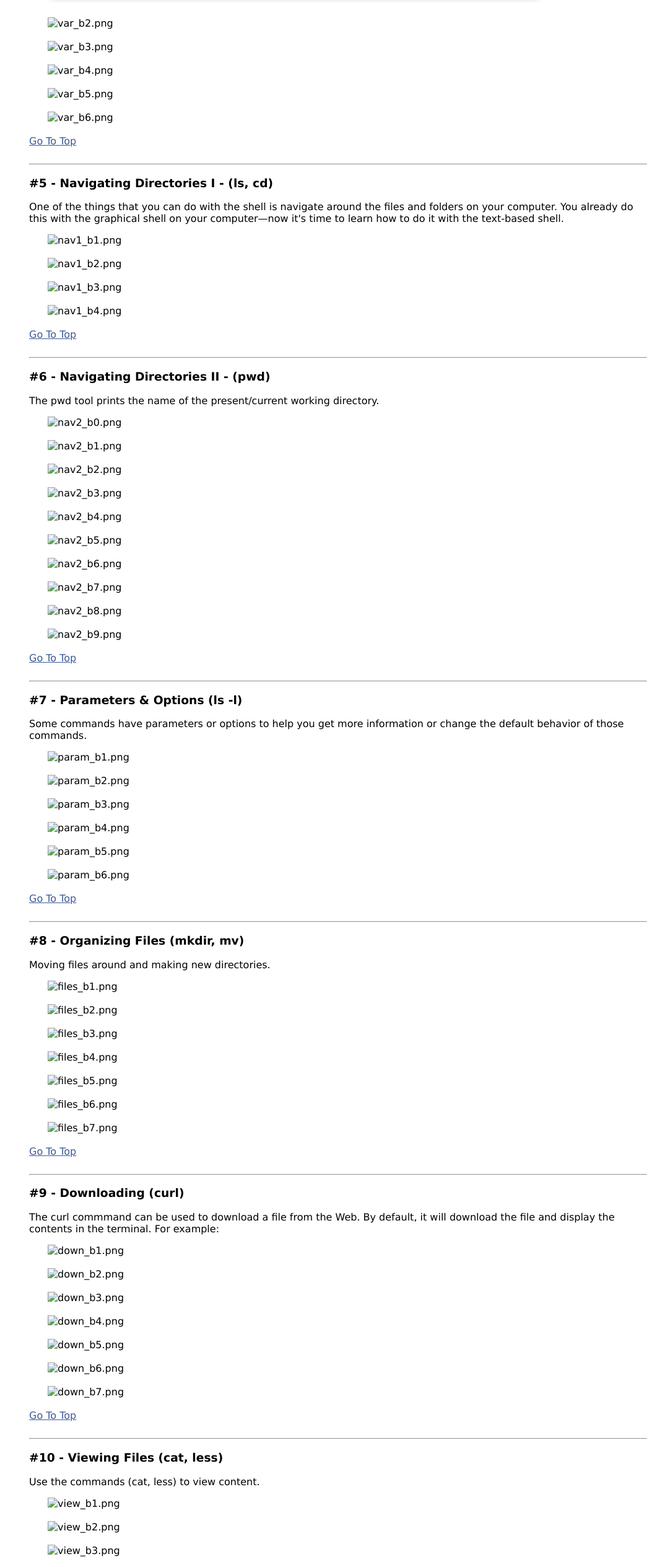
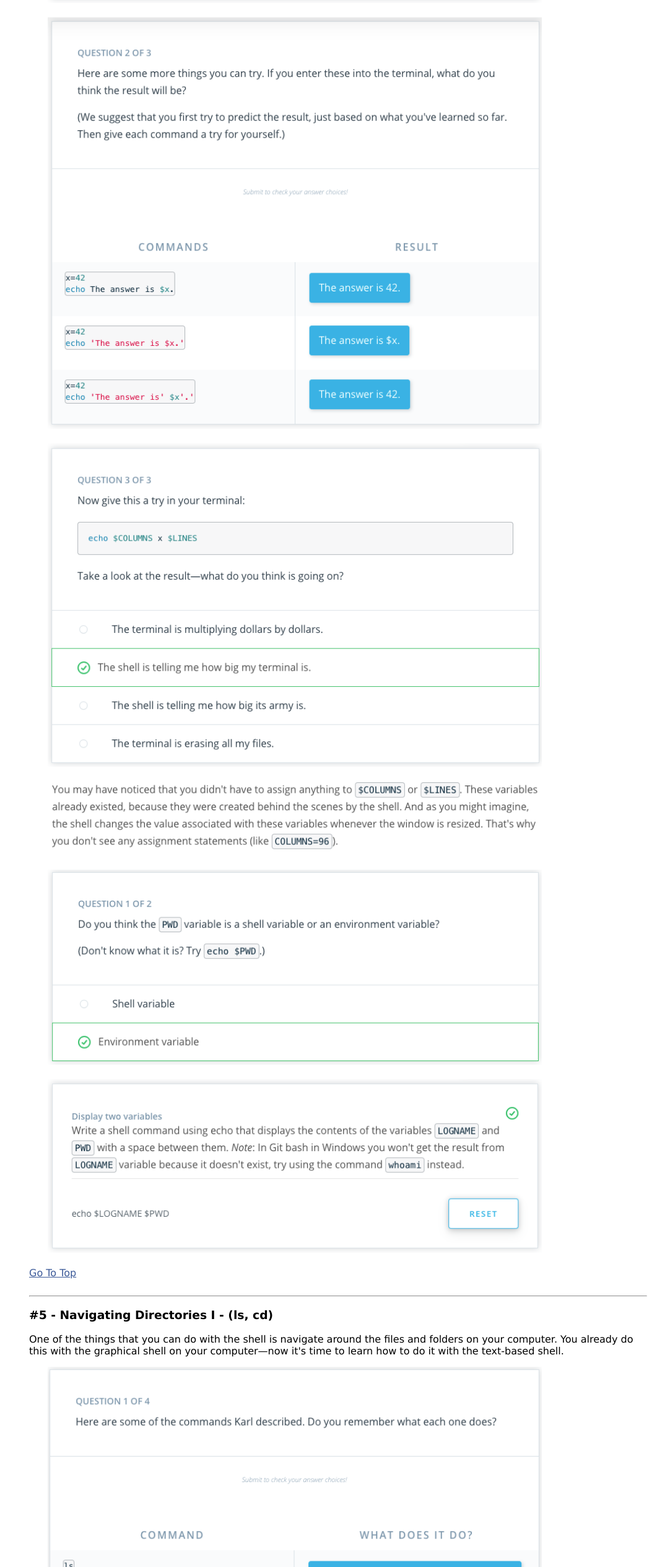
Before and after one commit to fswylie01/udacity-ipnd, a plain HTML site: page Project_2/shell_notes/shell_home.html in a window 1280 px wide. Shown: the part 7966-10494 px from the top of the page at 62% size, without its empty margins (219-1280 px from the left). Drawn offline with Linux system fonts and the light colour scheme.

Commit message:
updated image links

```diff
--- a/Project_2/shell_notes/shell_home.html
+++ b/Project_2/shell_notes/shell_home.html
@@ -223,15 +223,15 @@
     </p>
     <img src="./shell_images/var_b1.png" style="border-style:none; width: 80%;
     margin-left: 30px;"  alt="var_b1.png"><br /><br />
-    <img src="../../images/shell_images/var_b2.png" style="border-style:none; width: 80%;
+    <img src="./shell_images/var_b2.png" style="border-style:none; width: 80%;
     margin-left: 30px;"  alt="var_b2.png"><br /><br />
-    <img src="../../images/shell_images/var_b3.png" style="border-style:none; width: 80%;
+    <img src="./shell_images/var_b3.png" style="border-style:none; width: 80%;
     margin-left: 30px;"  alt="var_b3.png"><br /><br />
-    <img src="../../images/shell_images/var_b4.png" style="border-style:none; width: 80%;
+    <img src="./shell_images/var_b4.png" style="border-style:none; width: 80%;
     margin-left: 30px;"  alt="var_b4.png"><br /><br />
-    <img src="../../images/shell_images/var_b5.png" style="border-style:none; width: 80%;
+    <img src="./shell_images/var_b5.png" style="border-style:none; width: 80%;
     margin-left: 30px;"  alt="var_b5.png"><br /><br />
-    <img src="../../images/shell_images/var_b6.png" style="border-style:none; width: 80%;
+    <img src="./shell_images/var_b6.png" style="border-style:none; width: 80%;
     margin-left: 30px;"  alt="var_b6.png"><br />
 
     <br />
@@ -248,13 +248,13 @@
       your computer. You already do this with the graphical shell on your computer—now it's time to
       learn how to do it with the text-based shell.
     </p>
-    <img src="../../images/shell_images/nav1_b1.png" style="border-style:none; width: 80%;
+    <img src="./shell_images/nav1_b1.png" style="border-style:none; width: 80%;
     margin-left: 30px;"  alt="nav1_b1.png"><br /><br />
-    <img src="../../images/shell_images/nav1_b2.png" style="border-style:none; width: 80%;
+    <img src="./shell_images/nav1_b2.png" style="border-style:none; width: 80%;
     margin-left: 30px;"  alt="nav1_b2.png"><br /><br />
-    <img src="../../images/shell_images/nav1_b3.png" style="border-style:none; width: 80%;
+    <img src="./shell_images/nav1_b3.png" style="border-style:none; width: 80%;
     margin-left: 30px;"  alt="nav1_b3.png"><br /><br />
-    <img src="../../images/shell_images/nav1_b4.png" style="border-style:none; width: 80%;
+    <img src="./shell_images/nav1_b4.png" style="border-style:none; width: 80%;
     margin-left: 30px;"  alt="nav1_b4.png"><br />
 
     <br />
@@ -269,25 +269,25 @@
     <p>
     The pwd tool prints the name of the present/current working directory.
     </p>
-    <img src="../../images/shell_images/nav2_b0.png" style="border-style:none; width: 60%;
+    <img src="./shell_images/nav2_b0.png" style="border-style:none; width: 60%;
     margin-left: 30px;"  alt="nav2_b0.png"><br /><br />
-    <img src="../../images/shell_images/nav2_b1.png" style="border-style:none; width: 80%;
+    <img src="./shell_images/nav2_b1.png" style="border-style:none; width: 80%;
     margin-left: 30px;"  alt="nav2_b1.png"><br /><br />
-    <img src="../../images/shell_images/nav2_b2.png" style="border-style:none; width: 80%;
+    <img src="./shell_images/nav2_b2.png" style="border-style:none; width: 80%;
     margin-left: 30px;"  alt="nav2_b2.png"><br /><br />
-    <img src="../../images/shell_images/nav2_b3.png" style="border-style:none; width: 80%;
+    <img src="./shell_images/nav2_b3.png" style="border-style:none; width: 80%;
     margin-left: 30px;"  alt="nav2_b3.png"><br /><br />
-    <img src="../../images/shell_images/nav2_b4.png" style="border-style:none; width: 80%;
+    <img src="./shell_images/nav2_b4.png" style="border-style:none; width: 80%;
     margin-left: 30px;"  alt="nav2_b4.png"><br /><br />
-    <img src="../../images/shell_images/nav2_b5.png" style="border-style:none; width: 80%;
+    <img src="./shell_images/nav2_b5.png" style="border-style:none; width: 80%;
     margin-left: 30px;"  alt="nav2_b5.png"><br /><br />
-    <img src="../../images/shell_images/nav2_b6.png" style="border-style:none; width: 80%;
+    <img src="./shell_images/nav2_b6.png" style="border-style:none; width: 80%;
     margin-left: 30px;"  alt="nav2_b6.png"><br /><br />
-    <img src="../../images/shell_images/nav2_b7.png" style="border-style:none; width: 80%;
+    <img src="./shell_images/nav2_b7.png" style="border-style:none; width: 80%;
     margin-left: 30px;"  alt="nav2_b7.png"><br /><br />
-    <img src="../../images/shell_images/nav2_b8.png" style="border-style:none; width: 80%;
+    <img src="./shell_images/nav2_b8.png" style="border-style:none; width: 80%;
     margin-left: 30px;"  alt="nav2_b8.png"><br /><br />
-    <img src="../../images/shell_images/nav2_b9.png" style="border-style:none; width: 80%;
+    <img src="./shell_images/nav2_b9.png" style="border-style:none; width: 80%;
     margin-left: 30px;"  alt="nav2_b9.png"><br />
 
     <br />
@@ -302,17 +302,17 @@
     Some commands have parameters or options to help you get more information or change the
     default behavior of those commands.
     </p>
-    <img src="../../images/shell_images/param_b1.png" style="border-style:none; width: 60%;
+    <img src="./shell_images/param_b1.png" style="border-style:none; width: 60%;
     margin-left: 30px;"  alt="param_b1.png"><br /><br />
-    <img src="../../images/shell_images/param_b2.png" style="border-style:none; width: 80%;
+    <img src="./shell_images/param_b2.png" style="border-style:none; width: 80%;
     margin-left: 30px;"  alt="param_b2.png"><br /><br />
-    <img src="../../images/shell_images/param_b3.png" style="border-style:none; width: 80%;
+    <img src="./shell_images/param_b3.png" style="border-style:none; width: 80%;
     margin-left: 30px;"  alt="param_b3.png"><br /><br />
-    <img src="../../images/shell_images/param_b4.png" style="border-style:none; width: 80%;
+    <img src="./shell_images/param_b4.png" style="border-style:none; width: 80%;
     margin-left: 30px;"  alt="param_b4.png"><br /><br />
-    <img src="../../images/shell_images/param_b5.png" style="border-style:none; width: 80%;
+    <img src="./shell_images/param_b5.png" style="border-style:none; width: 80%;
     margin-left: 30px;"  alt="param_b5.png"><br /><br />
-    <img src="../../images/shell_images/param_b6.png" style="border-style:none; width: 80%;
+    <img src="./shell_images/param_b6.png" style="border-style:none; width: 80%;
     margin-left: 30px;"  alt="param_b6.png"><br />
 
     <br />
@@ -326,19 +326,19 @@
     <p>
     Moving files around and making new directories.
     </p>
-    <img src="../../images/shell_images/files_b1.png" style="border-style:none; width: 60%;
+    <img src="./shell_images/files_b1.png" style="border-style:none; width: 60%;
     margin-left: 30px;"  alt="files_b1.png"><br /><br />
-    <img src="../../images/shell_images/files_b2.png" style="border-style:none; width: 80%;
+    <img src="./shell_images/files_b2.png" style="border-style:none; width: 80%;
     margin-left: 30px;"  alt="files_b2.png"><br /><br />
-    <img src="../../images/shell_images/files_b3.png" style="border-style:none; width: 80%;
+    <img src="./shell_images/files_b3.png" style="border-style:none; width: 80%;
     margin-left: 30px;"  alt="files_b3.png"><br /><br />
-    <img src="../../images/shell_images/files_b4.png" style="border-style:none; width: 80%;
+    <img src="./shell_images/files_b4.png" style="border-style:none; width: 80%;
     margin-left: 30px;"  alt="files_b4.png"><br /><br />
-    <img src="../../images/shell_images/files_b5.png" style="border-style:none; width: 80%;
+    <img src="./shell_images/files_b5.png" style="border-style:none; width: 80%;
     margin-left: 30px;"  alt="files_b5.png"><br /><br />
-    <img src="../../images/shell_images/files_b6.png" style="border-style:none; width: 80%;
+    <img src="./shell_images/files_b6.png" style="border-style:none; width: 80%;
     margin-left: 30px;"  alt="files_b6.png"><br /><br />
-    <img src="../../images/shell_images/files_b7.png" style="border-style:none; width: 80%;
+    <img src="./shell_images/files_b7.png" style="border-style:none; width: 80%;
     margin-left: 30px;"  alt="files_b7.png"><br />
 
     <br />
@@ -353,19 +353,19 @@
     The curl commmand can be used to download a file from the Web. By default, it will download the
     file and display the contents in the terminal. For example:
     </p>
-    <img src="../../images/shell_images/down_b1.png" style="border-style:none; width: 60%;
+    <img src="./shell_images/down_b1.png" style="border-style:none; width: 60%;
     margin-left: 30px;"  alt="down_b1.png"><br /><br />
-    <img src="../../images/shell_images/down_b2.png" style="border-style:none; width: 80%;
+    <img src="./shell_images/down_b2.png" style="border-style:none; width: 80%;
     margin-left: 30px;"  alt="down_b2.png"><br /><br />
-    <img src="../../images/shell_images/down_b3.png" style="border-style:none; width: 80%;
+    <img src="./shell_images/down_b3.png" style="border-style:none; width: 80%;
     margin-left: 30px;"  alt="down_b3.png"><br /><br />
-    <img src="../../images/shell_images/down_b4.png" style="border-style:none; width: 80%;
+    <img src="./shell_images/down_b4.png" style="border-style:none; width: 80%;
     margin-left: 30px;"  alt="down_b4.png"><br /><br />
-    <img src="../../images/shell_images/down_b5.png" style="border-style:none; width: 80%;
+    <img src="./shell_images/down_b5.png" style="border-style:none; width: 80%;
     margin-left: 30px;"  alt="down_b5.png"><br /><br />
-    <img src="../../images/shell_images/down_b6.png" style="border-style:none; width: 80%;
+    <img src="./shell_images/down_b6.png" style="border-style:none; width: 80%;
     margin-left: 30px;"  alt="down_b6.png"><br /><br />
-    <img src="../../images/shell_images/down_b7.png" style="border-style:none; width: 80%;
+    <img src="./shell_images/down_b7.png" style="border-style:none; width: 80%;
     margin-left: 30px;"  alt="down_b7.png"><br />
 
     <br />
@@ -379,17 +379,17 @@
     <p>
     Use the commands (cat, less) to view content.
     </p>
-    <img src="../../images/shell_images/view_b1.png" style="border-style:none; width: 80%;
+    <img src="./shell_images/view_b1.png" style="border-style:none; width: 80%;
     margin-left: 30px;"  alt="view_b1.png"><br /><br />
-    <img src="../../images/shell_images/view_b2.png" style="border-style:none; width: 80%;
+    <img src="./shell_images/view_b2.png" style="border-style:none; width: 80%;
     margin-left: 30px;"  alt="view_b2.png"><br /><br />
-    <img src="../../images/shell_images/view_b3.png" style="border-style:none; width: 80%;
+    <img src="./shell_images/view_b3.png" style="border-style:none; width: 80%;
     margin-left: 30px;"  alt="view_b3.png"><br /><br />
-    <img src="../../images/shell_images/view_b4.png" style="border-style:none; width: 80%;
+    <img src="./shell_images/view_b4.png" style="border-style:none; width: 80%;
     margin-left: 30px;"  alt="view_b4.png"><br /><br />
-    <img src="../../images/shell_images/view_b5.png" style="border-style:none; width: 60%;
+    <img src="./shell_images/view_b5.png" style="border-style:none; width: 60%;
     margin-left: 30px;"  alt="view_b5.png"><br /><br />
-    <img src="../../images/shell_images/view_b6.png" style="border-style:none; width: 80%;
+    <img src="./shell_images/view_b6.png" style="border-style:none; width: 80%;
     margin-left: 30px;"  alt="view_b6.png"><br />
 
     <br />
@@ -403,13 +403,13 @@
     <p>
     Use the commands (rm, rmdir) to permanently delete content.
     </p>
-    <img src="../../images/shell_images/remove_b1.png" style="border-style:none; width: 80%;
+    <img src="./shell_images/remove_b1.png" style="border-style:none; width: 80%;
     margin-left: 30px;"  alt="remove_b1.png"><br /><br />
-    <img src="../../images/shell_images/remove_b2.png" style="border-style:none; width: 80%;
+    <img src="./shell_images/remove_b2.png" style="border-style:none; width: 80%;
     margin-left: 30px;"  alt="remove_b2.png"><br /><br />
-    <img src="../../images/shell_images/remove_b3.png" style="border-style:none; width: 80%;
+    <img src="./shell_images/remove_b3.png" style="border-style:none; width: 80%;
     margin-left: 30px;"  alt="remove_b3.png"><br /><br />
-    <img src="../../images/shell_images/remove_b4.png" style="border-style:none; width: 80%;
+    <img src="./shell_images/remove_b4.png" style="border-style:none; width: 80%;
     margin-left: 30px;"  alt="remove_b4.png"><br />
 
     <br />
@@ -423,9 +423,9 @@
     <p>
     You can use commands (grep, wc) to search content in files.
     </p>
-    <img src="../../images/shell_images/search_b1.png" style="border-style:none; width: 80%;
+    <img src="./shell_images/search_b1.png" style="border-style:none; width: 80%;
     margin-left: 30px;"  alt="search_b1.png"><br /><br />
-    <img src="../../images/shell_images/search_b2.png" style="border-style:none; width: 80%;
+    <img src="./shell_images/search_b2.png" style="border-style:none; width: 80%;
     margin-left: 30px;"  alt="search_b2.png"><br />
 
     <br />
@@ -442,9 +442,9 @@
     <p>
     Note: An example of a config file is provided below.
     </p>
-    <img src="../../images/shell_images/start_b1.png" style="border-style:none; width: 80%;
+    <img src="./shell_images/start_b1.png" style="border-style:none; width: 80%;
     margin-left: 30px;"  alt="start_b1.png"><br /><br />
-    <img src="../../images/shell_images/start_b2.png" style="border-style:none; width: 80%;
+    <img src="./shell_images/start_b2.png" style="border-style:none; width: 80%;
     margin-left: 30px;"  alt="start_b2.png"><br />
 
     <br />
@@ -461,7 +461,7 @@
     <p>
     Note: The alias ll='ls -la' command
     </p>
-    <img src="../../images/shell_images/alias_b1.png" style="border-style:none; width: 80%;
+    <img src="./shell_images/alias_b1.png" style="border-style:none; width: 80%;
     margin-left: 30px;"  alt="alias_b1.png"><br />
 
     <br />
@@ -485,11 +485,11 @@
     <ps
       Review Questions:
     </p>
-    <img src="../../images/shell_images/resources_b1.png" style="border-style:none; width: 80%;
+    <img src="./shell_images/resources_b1.png" style="border-style:none; width: 80%;
     margin-left: 30px;"  alt="resources_b1.png"><br /><br />
-    <img src="../../images/shell_images/resources_b2.png" style="border-style:none; width: 80%;
+    <img src="./shell_images/resources_b2.png" style="border-style:none; width: 80%;
     margin-left: 30px;"  alt="resources_b2.png"><br /><br />
-    <img src="../../images/shell_images/resources_b3.png" style="border-style:none; width: 80%;
+    <img src="./shell_images/resources_b3.png" style="border-style:none; width: 80%;
     margin-left: 30px;"  alt="resources_b3.png"><br />
 
     <br />
```
